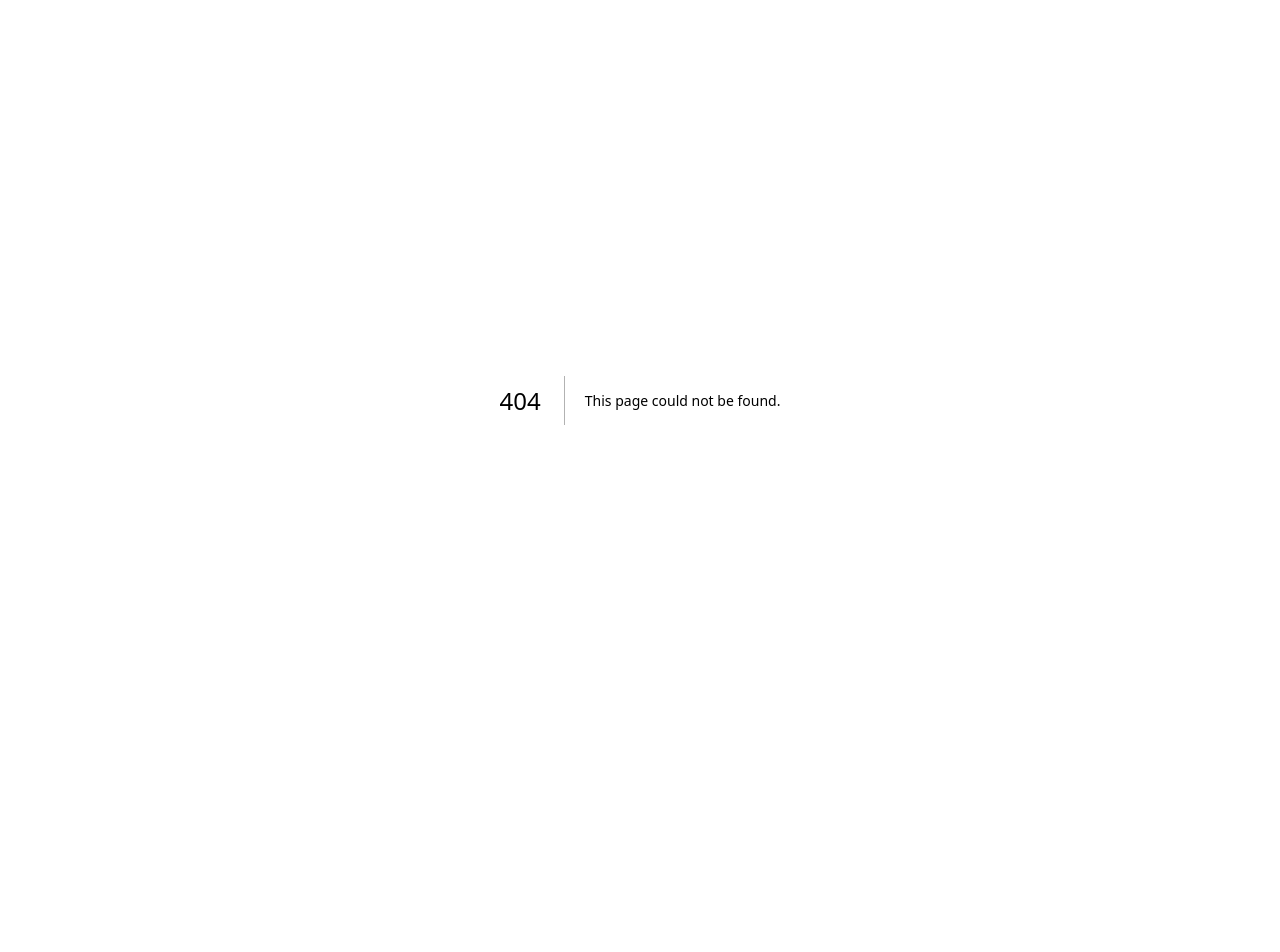
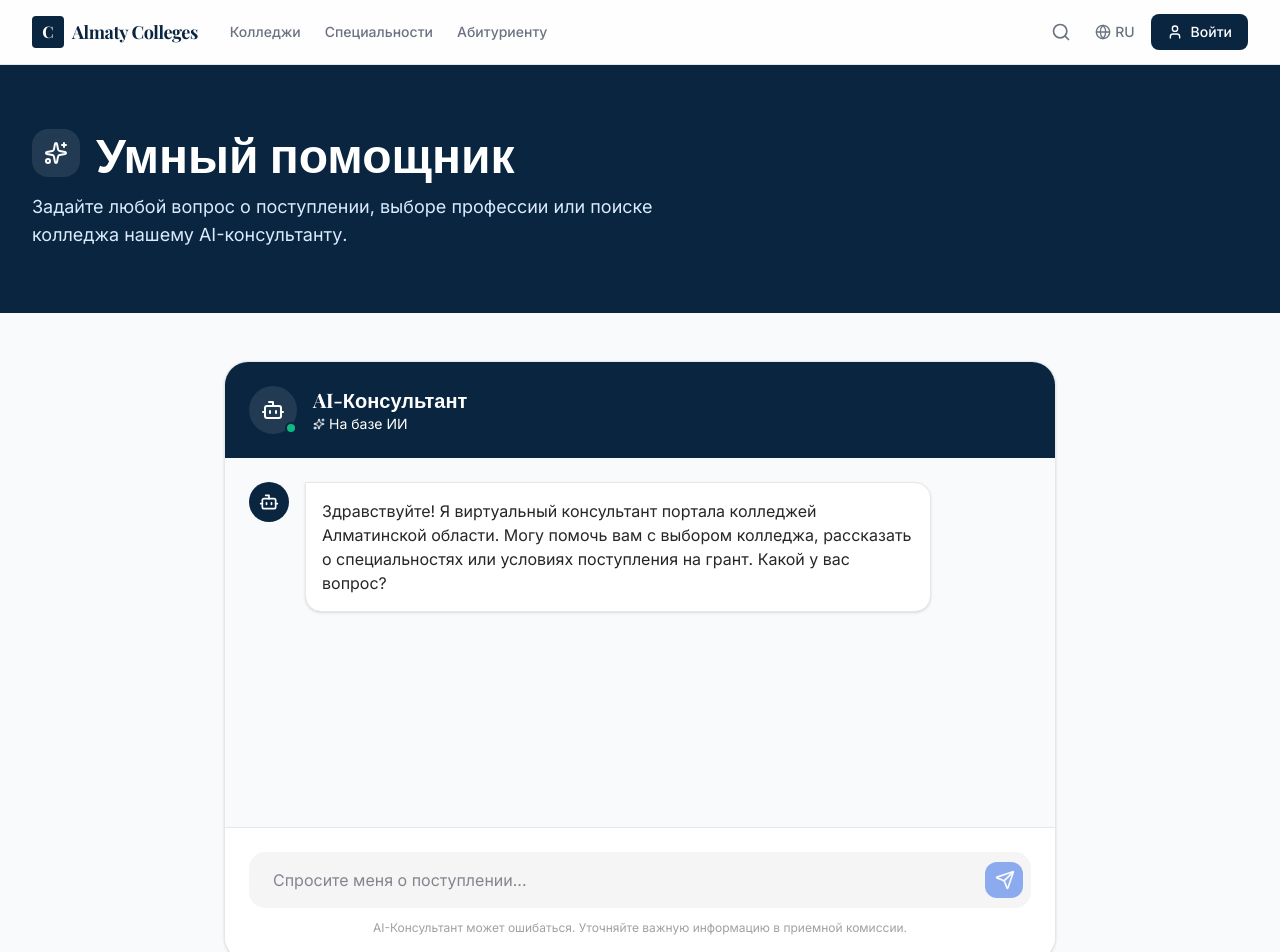
Before and after one commit to arsen-sadvakasov/almaty-colleges, a Next.js app in the folder apps/frontend/: page /chat in a window 1280 px wide. Before the commit this address had no page. Shown: the top 952 px of the page. Before the commit the page ends 800 px from the top, so only its background shows below. Built offline with nearby package versions, Linux system fonts and the light colour scheme; a web font is replaced by a local one.

Commit message:
ЭТАП 13

```diff
--- /dev/null
+++ b/apps/frontend/src/app/chat/page.tsx
@@ -0,0 +1,40 @@
+import { Header } from "@/components/layout/Header";
+import { Footer } from "@/components/layout/Footer";
+import { AiConsultant } from "@/components/features/chat/AiConsultant";
+import { Sparkles } from "lucide-react";
+
+export const metadata = {
+  title: "AI Консультант | Портал колледжей Алматинской области",
+  description: "Виртуальный помощник для абитуриентов Алматинской области.",
+};
+
+export default function ChatPage() {
+  return (
+    <>
+      <Header />
+      <main className="flex-1 bg-neutral-50 pb-20">
+
+        {/* Page Header */}
+        <div className="bg-primary-900 py-16 text-white mb-12">
+          <div className="container mx-auto px-4 sm:px-6 lg:px-8">
+            <div className="flex items-center gap-4 mb-4">
+              <div className="w-12 h-12 bg-white/10 rounded-2xl flex items-center justify-center backdrop-blur-sm">
+                <Sparkles className="w-6 h-6 text-white" />
+              </div>
+              <h1 className="text-3xl md:text-5xl font-serif font-bold">Умный помощник</h1>
+            </div>
+            <p className="text-primary-100 max-w-2xl text-lg">
+              Задайте любой вопрос о поступлении, выборе профессии или поиске колледжа нашему AI-консультанту.
+            </p>
+          </div>
+        </div>
+
+        <div className="container mx-auto px-4 sm:px-6 lg:px-8 max-w-4xl">
+          <AiConsultant />
+        </div>
+
+      </main>
+      <Footer />
+    </>
+  );
+}
--- /dev/null
+++ b/apps/frontend/src/components/features/chat/AiConsultant.tsx
@@ -0,0 +1,135 @@
+"use client";
+
+import { useState, useRef, useEffect } from "react";
+import { Send, Bot, User, Sparkles, Loader2 } from "lucide-react";
+
+interface Message {
+  id: string;
+  role: "user" | "bot";
+  content: string;
+}
+
+const INITIAL_MESSAGE: Message = {
+  id: "0",
+  role: "bot",
+  content: "Здравствуйте! Я виртуальный консультант портала колледжей Алматинской области. Могу помочь вам с выбором колледжа, рассказать о специальностях или условиях поступления на грант. Какой у вас вопрос?"
+};
+
+export function AiConsultant() {
+  const [messages, setMessages] = useState<Message[]>([INITIAL_MESSAGE]);
+  const [input, setInput] = useState("");
+  const [isLoading, setIsLoading] = useState(false);
+  const messagesEndRef = useRef<HTMLDivElement>(null);
+
+  const scrollToBottom = () => {
+    messagesEndRef.current?.scrollIntoView({ behavior: "smooth" });
+  };
+
+  useEffect(() => {
+    scrollToBottom();
+  }, [messages, isLoading]);
+
+  const handleSend = () => {
+    if (!input.trim()) return;
+
+    const userMessage: Message = {
+      id: Date.now().toString(),
+      role: "user",
+      content: input.trim()
+    };
+
+    setMessages(prev => [...prev, userMessage]);
+    setInput("");
+    setIsLoading(true);
+
+    // Mock AI Response
+    setTimeout(() => {
+      const botMessage: Message = {
+        id: (Date.now() + 1).toString(),
+        role: "bot",
+        content: "Спасибо за ваш вопрос! На данный момент я работаю в демонстрационном режиме. В будущем я смогу подключиться к базе данных портала и предоставить точный ответ на ваш запрос, опираясь на официальные правила приема и данные колледжей."
+      };
+      setMessages(prev => [...prev, botMessage]);
+      setIsLoading(false);
+    }, 1500);
+  };
+
+  const handleKeyDown = (e: React.KeyboardEvent) => {
+    if (e.key === "Enter" && !e.shiftKey) {
+      e.preventDefault();
+      handleSend();
+    }
+  };
+
+  return (
+    <div className="bg-white rounded-3xl border border-neutral-200 shadow-sm flex flex-col h-[600px] overflow-hidden">
+      {/* Header */}
+      <div className="bg-primary-900 text-white p-4 sm:p-6 flex items-center justify-between flex-shrink-0">
+        <div className="flex items-center gap-4">
+          <div className="w-12 h-12 bg-white/10 rounded-full flex items-center justify-center backdrop-blur-sm relative">
+            <Bot className="w-6 h-6 text-white" />
+            <div className="absolute bottom-0 right-0 w-3 h-3 bg-success border-2 border-primary-900 rounded-full" />
+          </div>
+          <div>
+            <h2 className="font-serif font-bold text-xl">AI-Консультант</h2>
+            <p className="text-primary-200 text-sm flex items-center gap-1">
+              <Sparkles className="w-3 h-3" /> На базе ИИ
+            </p>
+          </div>
+        </div>
+      </div>
+
+      {/* Messages Area */}
+      <div className="flex-1 overflow-y-auto p-4 sm:p-6 bg-neutral-50 space-y-6">
+        {messages.map((msg) => (
+          <div key={msg.id} className={`flex gap-4 ${msg.role === "user" ? "flex-row-reverse" : "flex-row"}`}>
+            <div className={`w-10 h-10 rounded-full flex items-center justify-center flex-shrink-0 ${msg.role === "user" ? "bg-primary-100 text-primary-600" : "bg-primary-900 text-white"}`}>
+              {msg.role === "user" ? <User className="w-5 h-5" /> : <Bot className="w-5 h-5" />}
+            </div>
+            <div className={`max-w-[80%] p-4 rounded-2xl ${msg.role === "user" ? "bg-primary-500 text-white rounded-tr-none" : "bg-white border border-neutral-200 text-neutral-800 rounded-tl-none shadow-sm"}`}>
+              {msg.content}
+            </div>
+          </div>
+        ))}
+
+        {isLoading && (
+          <div className="flex gap-4 flex-row">
+            <div className="w-10 h-10 rounded-full flex items-center justify-center flex-shrink-0 bg-primary-900 text-white">
+              <Bot className="w-5 h-5" />
+            </div>
+            <div className="bg-white border border-neutral-200 p-4 rounded-2xl rounded-tl-none shadow-sm flex items-center gap-2">
+              <Loader2 className="w-5 h-5 text-primary-500 animate-spin" />
+              <span className="text-neutral-500 text-sm">Печатает ответ...</span>
+            </div>
+          </div>
+        )}
+        <div ref={messagesEndRef} />
+      </div>
+
+      {/* Input Area */}
+      <div className="p-4 sm:p-6 bg-white border-t border-neutral-200 flex-shrink-0">
+        <div className="relative flex items-center">
+          <input
+            type="text"
+            value={input}
+            onChange={(e) => setInput(e.target.value)}
+            onKeyDown={handleKeyDown}
+            placeholder="Спросите меня о поступлении..."
+            className="w-full pl-6 pr-14 py-4 bg-neutral-100 border-transparent focus:bg-white focus:border-primary-500 focus:ring-2 focus:ring-primary-500 rounded-2xl transition-all"
+            disabled={isLoading}
+          />
+          <button
+            onClick={handleSend}
+            disabled={!input.trim() || isLoading}
+            className="absolute right-2 p-2 bg-primary-500 hover:bg-primary-600 text-white rounded-xl transition-colors disabled:opacity-50 disabled:cursor-not-allowed"
+          >
+            <Send className="w-5 h-5 ml-0.5" />
+          </button>
+        </div>
+        <p className="text-center text-xs text-neutral-400 mt-3">
+          AI-Консультант может ошибаться. Уточняйте важную информацию в приемной комиссии.
+        </p>
+      </div>
+    </div>
+  );
+}
```
Also changed, not shown: 1 other file (tests, documents, lock files or other folders).
